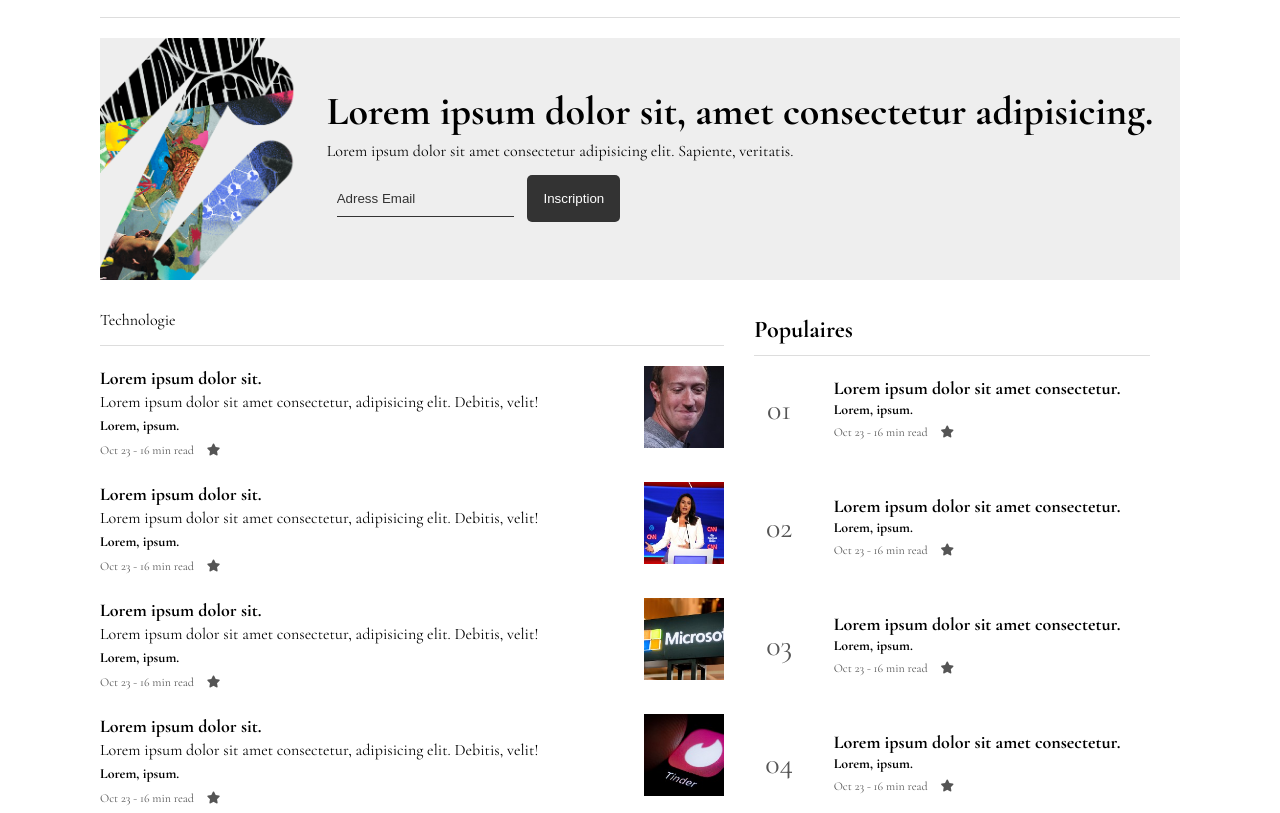
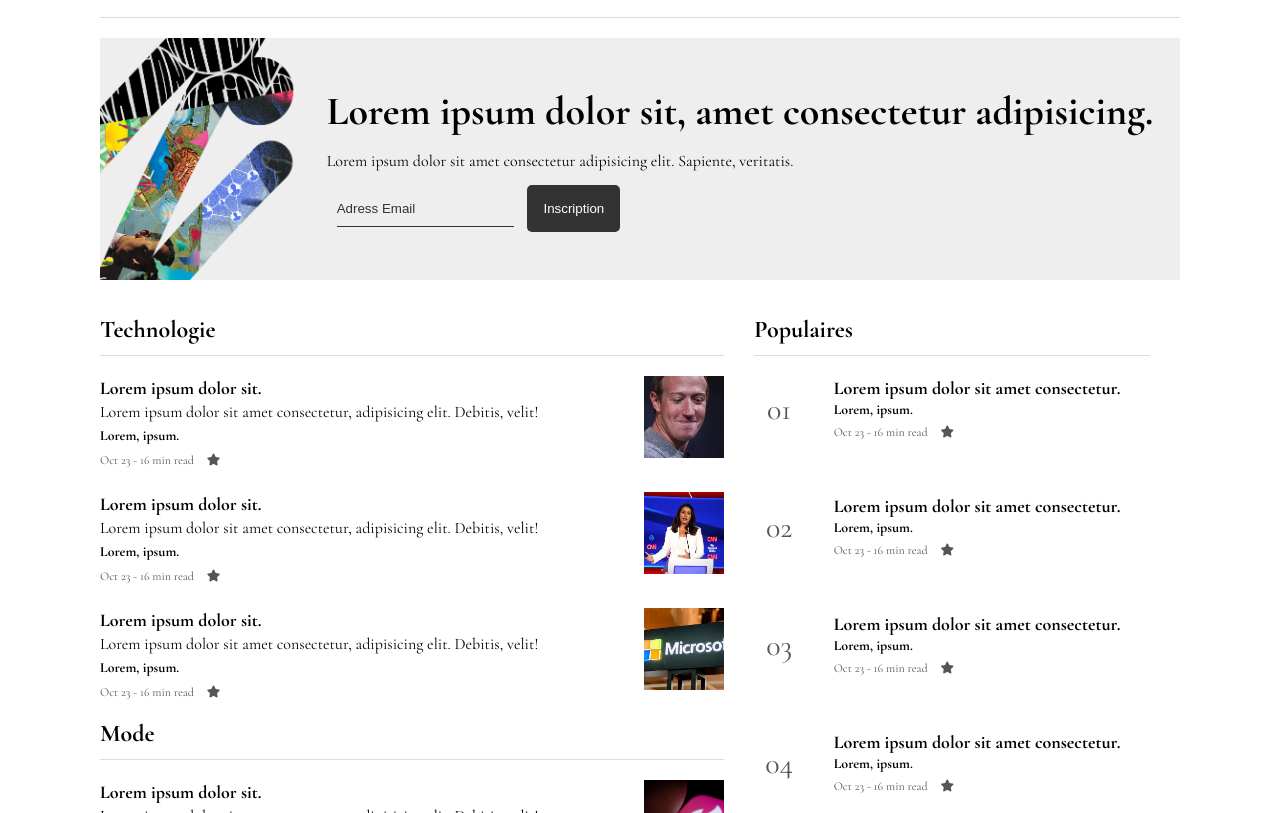
Before and after one commit to Wajdi-Hidouri/journal-project, a plain HTML site: page index.html in a window 1280 px wide. Shown: the part 698-1511 px from the top of the page. Drawn offline with nearby package versions, Linux system fonts and the light colour scheme.

Commit message:
final touches

```diff
--- a/css/style.css
+++ b/css/style.css
@@ -3,6 +3,7 @@
   margin: 0;
   padding: 0;
   box-sizing: border-box;
+  scroll-behavior: smooth;
 }
 /* varaible */
 :root{
@@ -174,6 +175,7 @@ nav{
 .ads h1{
   grid-area: h1;
   font-size: 4rem;
+  line-height: 1;
 }
 .ads p{
   grid-area: p;
--- a/index.html
+++ b/index.html
@@ -16,7 +16,7 @@
       <ul>
         <li><a href="#">Devenir membre</a></li>
         <li><a class="text-primary" href="#">Connexion</a></li>
-        <li><button class="btn btn-light" href="#">Inscription</button></li>
+        <li><button class="btn btn-light" onclick="window.location.href='#inscription'">Inscription</button></li>
       </ul>
     </header>
     <nav>
@@ -75,7 +75,7 @@
       </article>
     </section>
     <hr>
-    <section class="ads">
+    <section id="inscription" class="ads">
       <img src="IMG/ads.png" alt="ads.png">
       <h1>Lorem ipsum dolor sit, amet consectetur adipisicing.</h1>
       <p>Lorem ipsum dolor sit amet consectetur adipisicing elit. Sapiente, veritatis.</p>
@@ -86,7 +86,7 @@
     </section>
     <section class="content">
       <div class="articles">
-        <div class="underline">Technologie</div>
+        <h2 class="underline">Technologie</h2>
         <article>
           <img src="IMG/bloc-6.jpeg" alt="bloc-6">
           <h3>Lorem ipsum dolor sit.</h3>
@@ -117,6 +117,7 @@
             <i class="fa-solid fa-star mx-1"></i>
           </p>
         </article>
+        <h2 class="underline">Mode</h2>
         <article>
           <img src="IMG/bloc-9.jpeg" alt="bloc-9">
           <h3>Lorem ipsum dolor sit.</h3>
@@ -147,7 +148,6 @@
             <i class="fa-solid fa-star mx-1"></i>
           </p>
         </article>
-        <h2 class="underline">Mode</h2>
       </div>
       <div class="popular">
         <h2 class="underline">Populaires</h2>
@@ -195,7 +195,6 @@
         </ul>
       </div>
     </section>
-
   </div>
 </body>
 </html>
```
